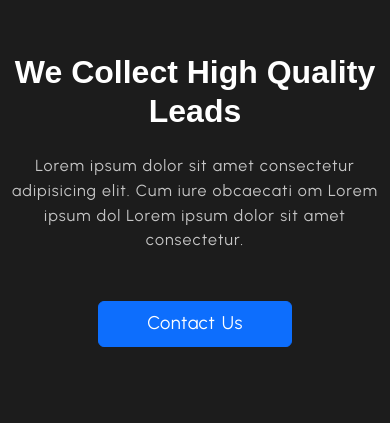
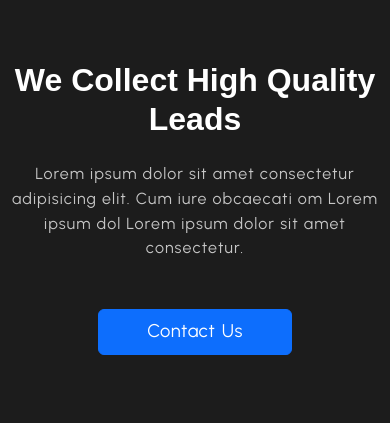
Before and after one commit to kinza-sheikh/Bootstrap, a plain HTML site: page index.html in a window 390 px wide. Shown: the part 415-838 px from the top of the page. Drawn offline with nearby package versions, Linux system fonts and the light colour scheme.

Commit message:
add margin top in .hero-section h1

```diff
--- a/assets/css/styles.css
+++ b/assets/css/styles.css
@@ -77,6 +77,7 @@ button, a{
 }
 .hero-section h1{
     font-size: 3.4rem;
+    margin-top: -5rem;
 }
 .bg-main{
     height: 100%;
@@ -134,6 +135,7 @@ button, a{
     }
     .hero-section h1{
         font-size: 2rem;
+        margin-top: 1rem;
     }
     .navbar-toggler{
         border-color: var( --bs-main-color);
```
